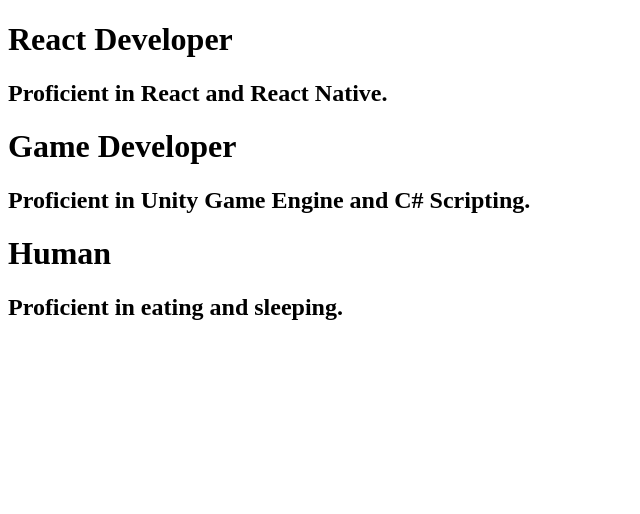
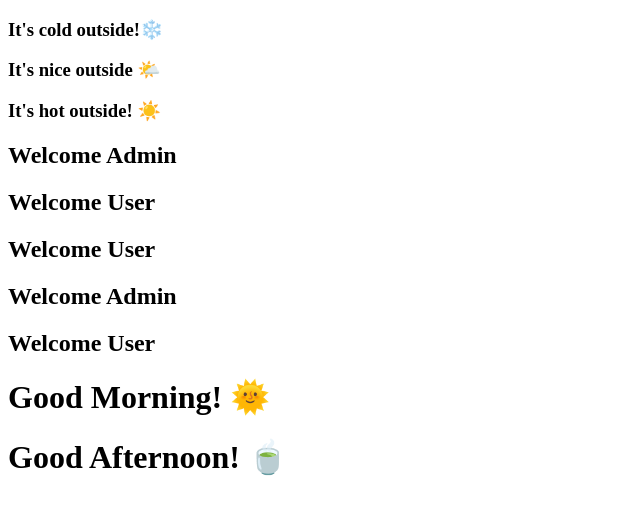
Before and after one commit to ka1sser/react-demos, a React (Vite) app: page / in a window 1280 px wide. Shown: the top 514 px of the page, without its empty margins (0-640 px from the left). Built offline with nearby package versions, Linux system fonts and the light colour scheme.

Commit message:
Conditional Rendering

```diff
--- a/src/App.jsx
+++ b/src/App.jsx
@@ -1,23 +1,24 @@
 import React from 'react'
-import Card from './components/Card';
-
+import Weather from './components/Weather';
+import UserStatus from './components/UserStatus';
+import Greeting from './components/Greeting';
 
 const App = () => {
 
   return (
     <>
-      <Card>
-        <h1>React Developer</h1>
-        <h2>Proficient in React and React Native.</h2>
-      </Card>
-      <Card>
-        <h1>Game Developer</h1>
-        <h2>Proficient in Unity Game Engine and C# Scripting.</h2>
-      </Card>
-      <Card>
-        <h1>Human</h1>
-        <h2>Proficient in eating and sleeping.</h2>
-      </Card>
+      <Weather temperature={12}/>
+      <Weather temperature={20}/>
+      <Weather temperature={31}/>
+
+      <UserStatus isAdmin={true} loggedIn={true}/>
+      <UserStatus isAdmin={false} loggedIn={true}/>
+      <UserStatus isAdmin={false} loggedIn={true}/>
+      <UserStatus isAdmin={true} loggedIn={true}/>
+      <UserStatus isAdmin={false} loggedIn={true}/>
+
+      <Greeting timeOfDay={"morning"} />
+      <Greeting timeOfDay={"afternoon"} />
     </>
   )
 }
--- a/src/components/Greeting.jsx
+++ b/src/components/Greeting.jsx
@@ -1,10 +1,13 @@
-const Greeting = () => {
-    const name = "Kawanser"
-    return (
-        <div>
-            <h1>Hi, {name}! Today is:</h1>
-            <p>{Date()}</p>
-        </div>
+import React from 'react'
+
+const Morning = () => <h1>Good Morning! 🌞</h1>
+const Afternoon = () => <h1>Good Afternoon! 🍵</h1>
+
+const Greeting = ({timeOfDay}) => {
+    return timeOfDay === "morning" ? (
+        <Morning/>
+    ) : (
+        <Afternoon/>
     )
 }
 
--- /dev/null
+++ b/src/components/UserStatus.jsx
@@ -0,0 +1,12 @@
+import React from 'react';
+
+const UserStatus = ({loggedIn, isAdmin}) => {
+    return(
+        <div>
+            {loggedIn && isAdmin && <h2>Welcome Admin</h2>}
+            {loggedIn && !isAdmin && <h2>Welcome User</h2>}
+        </div>
+    )
+}
+
+export default UserStatus;
--- /dev/null
+++ b/src/components/Weather.jsx
@@ -0,0 +1,21 @@
+import React from 'react';
+
+const Weather = ({temperature}) => {
+    if(temperature < 15){
+        return(
+            <h3>It's cold outside!❄️</h3>
+        );
+    }
+    else if(temperature < 25 && temperature > 15){
+        return(
+            <h3>It's nice outside 🌤️</h3>
+        );
+    }
+    else{
+        return(
+            <h3>It's hot outside! ☀️</h3>
+        )
+    }
+}
+
+export default Weather;
```
